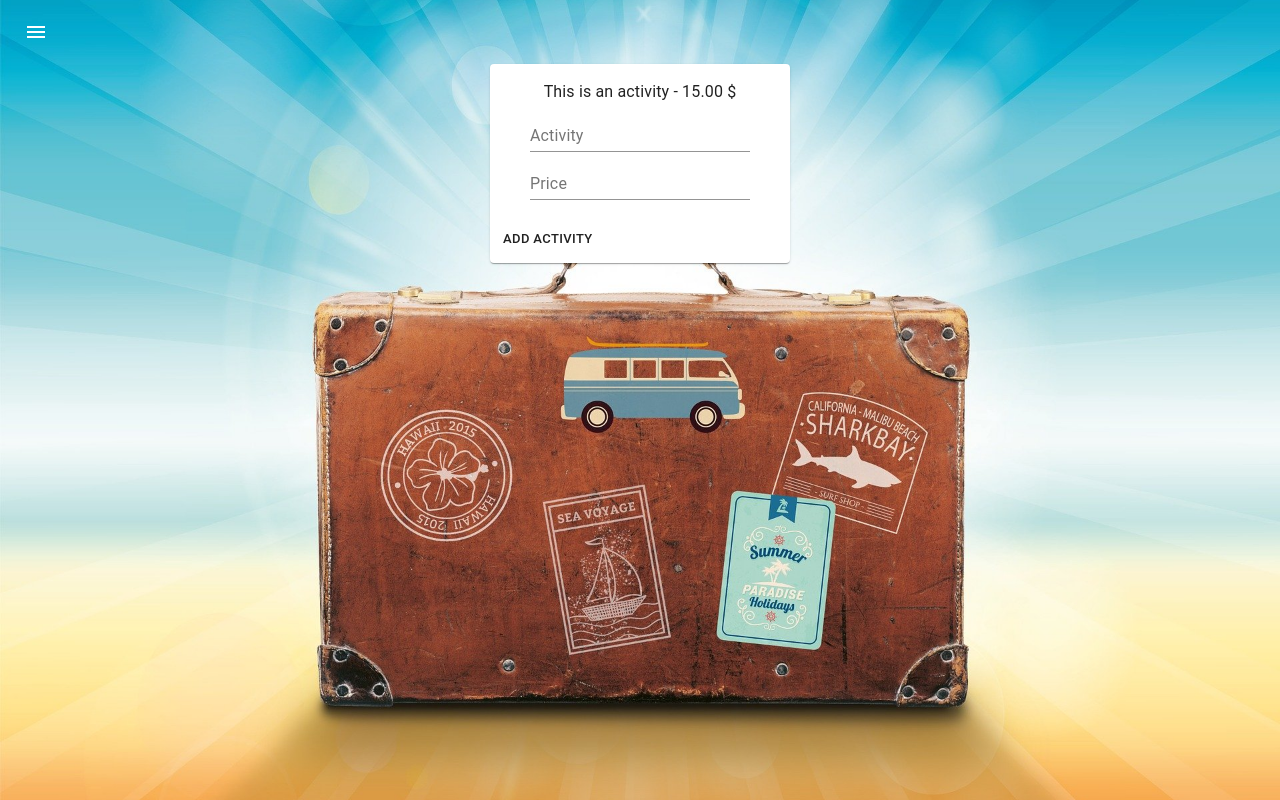
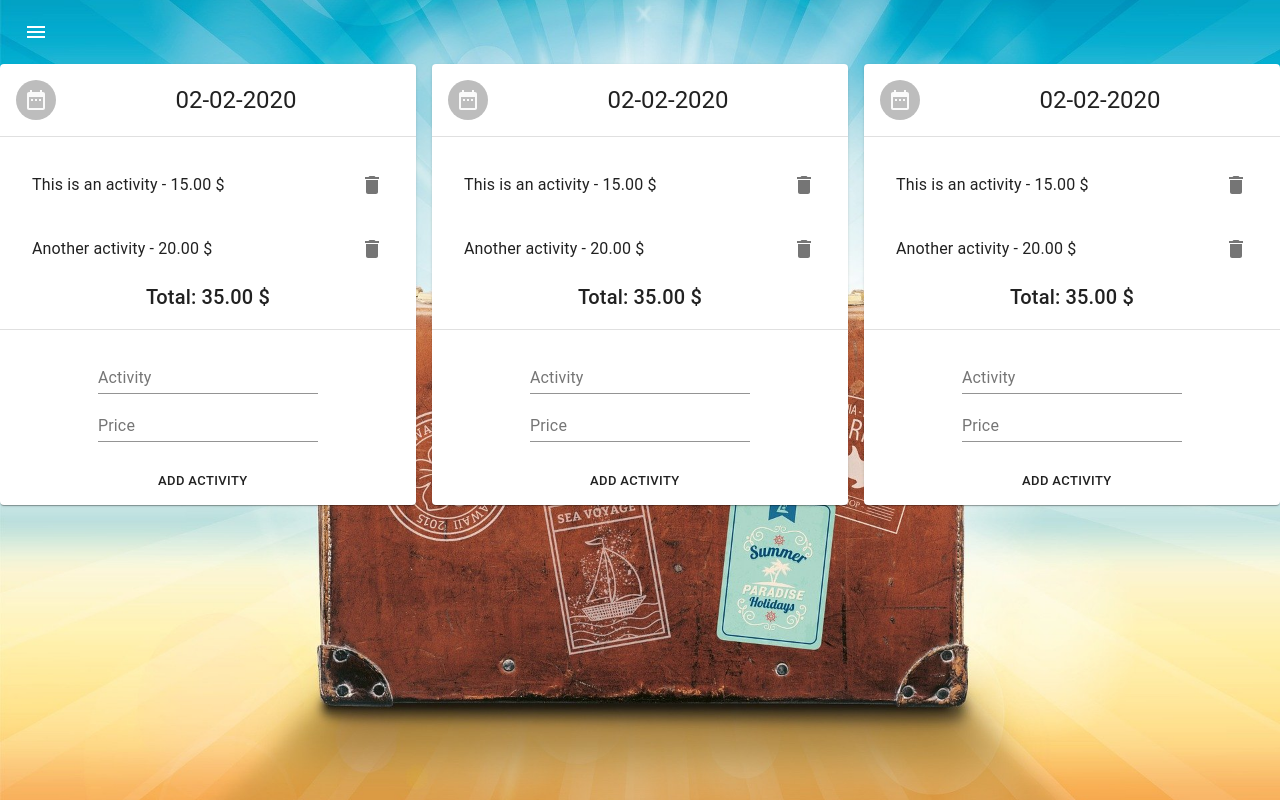
Before and after one commit to kadartibi/myway-frontend, a React (Create React App) app: page /test in a window 1280 px wide. Built offline with nearby package versions, Linux system fonts and the light colour scheme; the HTML template or start-up script is replaced by a standard one.

Commit message:
Add grid container for planned days

```diff
--- a/src/App.js
+++ b/src/App.js
@@ -9,23 +9,20 @@ import { Route, Link, BrowserRouter as Router } from "react-router-dom";
 
 import { makeStyles } from "@material-ui/core/styles";
 import Drawer from "@material-ui/core/Drawer";
-import Button from "@material-ui/core/Button";
 import List from "@material-ui/core/List";
 import ListItem from "@material-ui/core/ListItem";
 import ListItemIcon from "@material-ui/core/ListItemIcon";
 import ListItemText from "@material-ui/core/ListItemText";
-import DateRangeIcon from "@material-ui/icons/DateRange";
 import BeenHereIcon from "@material-ui/icons/Beenhere";
 import CommuteIcon from "@material-ui/icons/Commute";
 import HomeIcon from "@material-ui/icons/Home";
-import MenuIcon from '@material-ui/icons/Menu';
-import IconButton from '@material-ui/core/IconButton';
+import MenuIcon from "@material-ui/icons/Menu";
+import IconButton from "@material-ui/core/IconButton";
 import AutoRenewIcon from "@material-ui/icons/Autorenew";
 import ExploreIcon from "@material-ui/icons/Explore";
+import AppBar from "@material-ui/core/AppBar";
+import Toolbar from "@material-ui/core/Toolbar";
 
-import AppBar from '@material-ui/core/AppBar';
-import Toolbar from '@material-ui/core/Toolbar';
-import Typography from '@material-ui/core/Typography';
 
 const useStyles = makeStyles({
   list: {
@@ -67,31 +64,31 @@ export default function App() {
       <List>
         <ListItem button component={Link} to="/">
           <ListItemIcon>
-            <HomeIcon></HomeIcon>
+            <HomeIcon />
           </ListItemIcon>
           <ListItemText primary="Home" />
         </ListItem>
         <ListItem button component={Link} to="/new-trip">
           <ListItemIcon>
-            <DateRangeIcon></DateRangeIcon>
+            <ExploreIcon />
           </ListItemIcon>
           <ListItemText primary="New trip" />
         </ListItem>
         <ListItem button component={Link} to="/in-progress">
           <ListItemIcon>
-            <AutoRenewIcon></AutoRenewIcon>
+            <AutoRenewIcon />
           </ListItemIcon>
           <ListItemText primary="In progress" />
         </ListItem>
         <ListItem button component={Link} to="/completed">
           <ListItemIcon>
-            <BeenHereIcon></BeenHereIcon>
+            <BeenHereIcon />
           </ListItemIcon>
           <ListItemText primary="Completed trips" />
         </ListItem>
         <ListItem button component={Link} to="/test">
           <ListItemIcon>
-            <CommuteIcon></CommuteIcon>
+            <CommuteIcon />
           </ListItemIcon>
           <ListItemText primary="Test" />
         </ListItem>
@@ -104,7 +101,12 @@ export default function App() {
       <Router>
         <AppBar position="static" className={classes.appbar}>
           <Toolbar>
-          <IconButton edge="start" onClick={toggleDrawer("left", true)} color="inherit" aria-label="menu">
+            <IconButton
+              edge="start"
+              onClick={toggleDrawer("left", true)}
+              color="inherit"
+              aria-label="menu"
+            >
               <MenuIcon />
             </IconButton>
           </Toolbar>
@@ -112,11 +114,11 @@ export default function App() {
         <Drawer open={state.left} onClose={toggleDrawer("left", false)}>
           {sideList("left")}
         </Drawer>
-        <Route exact path="/" component={Home}/>
-        <Route path="/new-trip" component={NewTrip}/>
-        <Route path="/in-progress" component={InProgress}/>
-        <Route path="/completed" component={Completed}/>
-        <Route path="/test" component={Test}/>
+        <Route exact path="/" component={Home} />
+        <Route path="/new-trip" component={NewTrip} />
+        <Route path="/in-progress" component={InProgress} />
+        <Route path="/completed" component={Completed} />
+        <Route path="/test" component={Test} />
       </Router>
     </div>
   );
--- /dev/null
+++ b/src/components/ActivitiesList.js
@@ -0,0 +1,42 @@
+import React from 'react'
+import List from "@material-ui/core/List";
+import ListItem from "@material-ui/core/ListItem";
+import ListItemSecondaryAction from "@material-ui/core/ListItemSecondaryAction";
+import ListItemText from "@material-ui/core/ListItemText";
+import IconButton from "@material-ui/core/IconButton";
+import DeleteIcon from "@material-ui/icons/Delete";
+
+
+function generate(element) {
+    return [0].map(value =>
+      React.cloneElement(element, {
+        key: value
+      })
+    );
+  }
+
+export default function Activities() {
+    const test = [
+        { "This is an activity": "15.00" },
+        { "Another activity": "20.00" }
+      ];
+
+    return test.map(activity => (
+        <List>
+        {generate(
+          <React.Fragment>
+            <ListItem>
+              <ListItemText>
+                {Object.keys(activity)} - {Object.values(activity)} $
+              </ListItemText>
+              <ListItemSecondaryAction>
+                <IconButton edge="end">
+                  <DeleteIcon />
+                </IconButton>
+              </ListItemSecondaryAction>
+            </ListItem>
+          </React.Fragment>
+        )}
+      </List>
+    ));
+}
--- a/src/components/PlannedDay.js
+++ b/src/components/PlannedDay.js
@@ -3,46 +3,56 @@ import { makeStyles } from "@material-ui/core/styles";
 import Card from "@material-ui/core/Card";
 import CardActions from "@material-ui/core/CardActions";
 import CardContent from "@material-ui/core/CardContent";
+import CardHeader from "@material-ui/core/CardHeader";
 import Button from "@material-ui/core/Button";
 import Typography from "@material-ui/core/Typography";
 import TextField from "@material-ui/core/TextField";
+import Divider from "@material-ui/core/Divider";
+import ActivitiesList from "./ActivitiesList";
+import Avatar from "@material-ui/core/Avatar";
+import DateRangeIcon from "@material-ui/icons/DateRange";
 
 const useStyles = makeStyles({
   root: {
-    margin: "auto",
-    maxWidth: 300,
-    minWidth: 275,
-    textAlign: "center"
+    minWidth: 190,
   },
-  content: {
-    display: "inline-block"
+  display: {},
+  form: {},
+  action: {
+    width: "110px",
+    margin: "auto"
   }
 });
 
 export default function PlannedDay() {
   const classes = useStyles();
-  const test = { "This is an activity": "15.00" };
 
   return (
-    <React.Fragment>
     <Card className={classes.root}>
-        <CardContent className={classes.content}>
-          <Typography>
-            {Object.keys(test)} - {Object.values(test)} $
-          </Typography>
-          <form noValidate autoComplete="off">
-            <TextField
-              className="dayInput"
-              id="standard-basic"
-              label="Activity"
+      <CardHeader
+        titleTypographyProps={{ variant: "h5" }}
+        title="02-02-2020"
+        avatar={
+          <Avatar>
+            <DateRangeIcon />
+          </Avatar>
+        }
       />
-            <TextField className="dayInput" id="standard-basic" label="Price" />
+      <Divider/>
+      <CardContent className={classes.display}>
+        <ActivitiesList />
+        <Typography variant="h6">Total: 35.00 $</Typography>
+      </CardContent>
+      <Divider />
+      <CardContent className={classes.form}>
+        <form autoComplete="off">
+          <TextField id="standard-basic" label="Activity" />
+          <TextField id="standard-basic" label="Price" />
         </form>
       </CardContent>
       <CardActions className={classes.action}>
         <Button size="small">Add activity</Button>
       </CardActions>
     </Card>
-    </React.Fragment>
   );
 }
--- a/src/pages/Test.js
+++ b/src/pages/Test.js
@@ -1,10 +1,21 @@
-import React from 'react'
-import PlannedDay from "../components/PlannedDay"
+import React from "react";
+import PlannedDay from "../components/PlannedDay";
+import Grid from "@material-ui/core/Grid";
 
 export default function Test() {
-    return (
-        <div>
-            <PlannedDay/>
-        </div>
-    )
+  return (
+    <div>
+      <Grid container justify="center" spacing={2}>
+        <Grid item xs>
+          <PlannedDay />
+        </Grid>
+        <Grid item xs>
+          <PlannedDay />
+        </Grid>
+        <Grid item xs>
+          <PlannedDay />
+          </Grid>
+      </Grid>
+    </div>
+  );
 }
```
Also changed, not shown: public/index.html (+0 -23 lines). Lines whose indentation alone changed are shown as unchanged.
